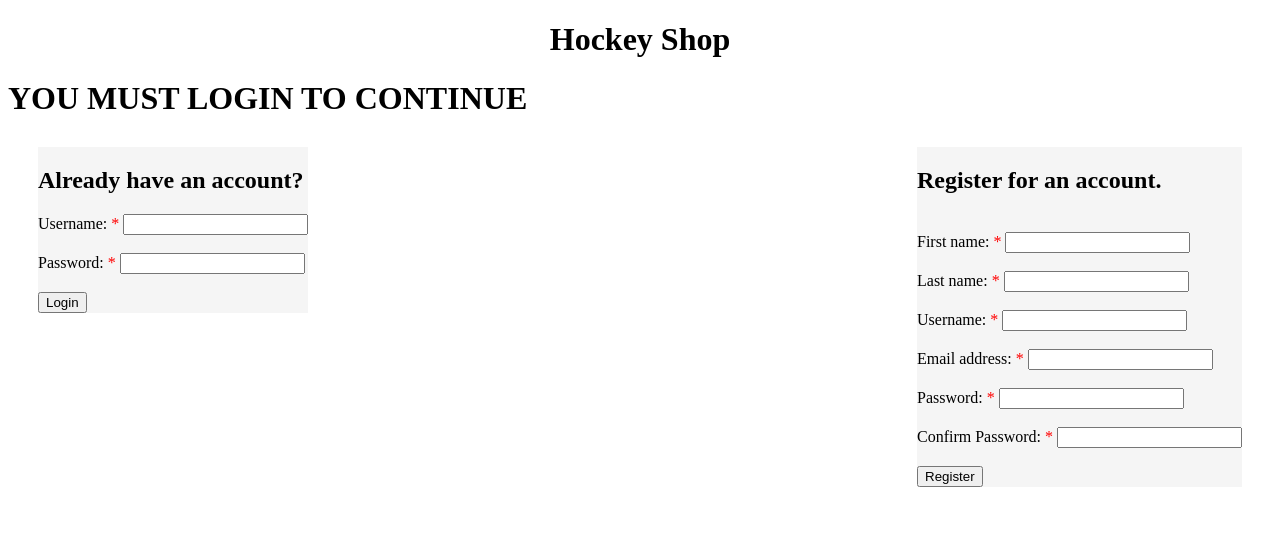
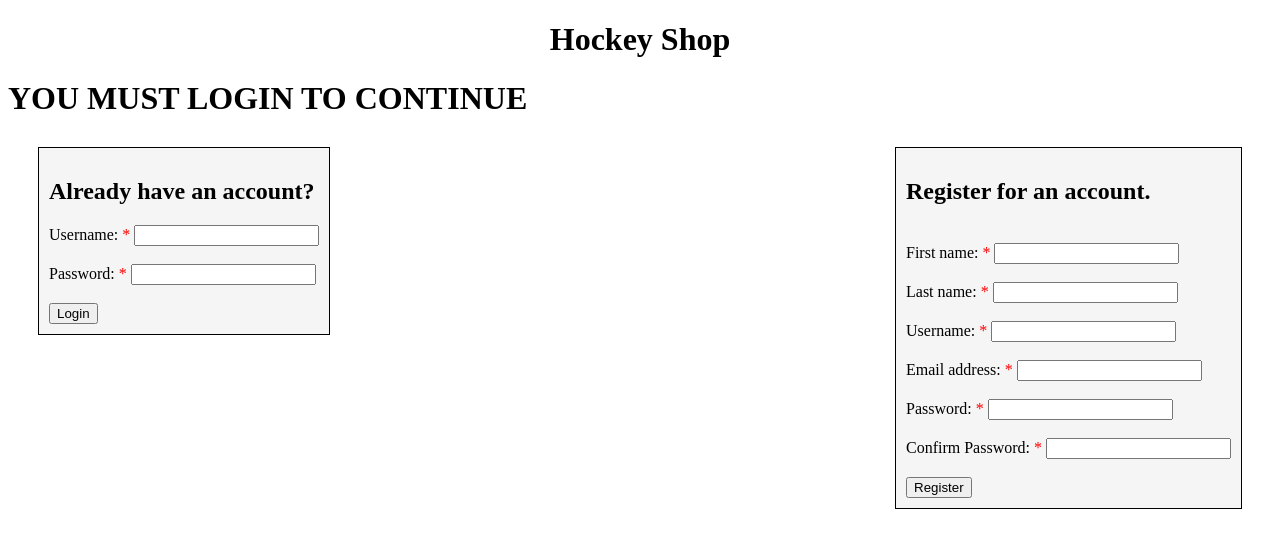
Before and after one commit to brickllama/Hockey-Webstore, a Flask app: page /registration in a window 1280 px wide. Shown: the top 548 px of the page. Run offline with Flask 3, Linux system fonts and the light colour scheme.

Commit message:
Borders added to login prompts

```diff
--- a/static/main.css
+++ b/static/main.css
@@ -5,8 +5,18 @@
 
 .registration {
     background-color: whitesmoke;
+    border: 1px solid black;
+    padding: 10px;
 }
 
 .login {
     background-color: whitesmoke;
+    border: 1px solid black;
+    padding: 10px;
 }
+
+.loginprompt {
+    background-color: whitesmoke;
+    border: 1px solid black;
+    padding: 10px;
+}
```
